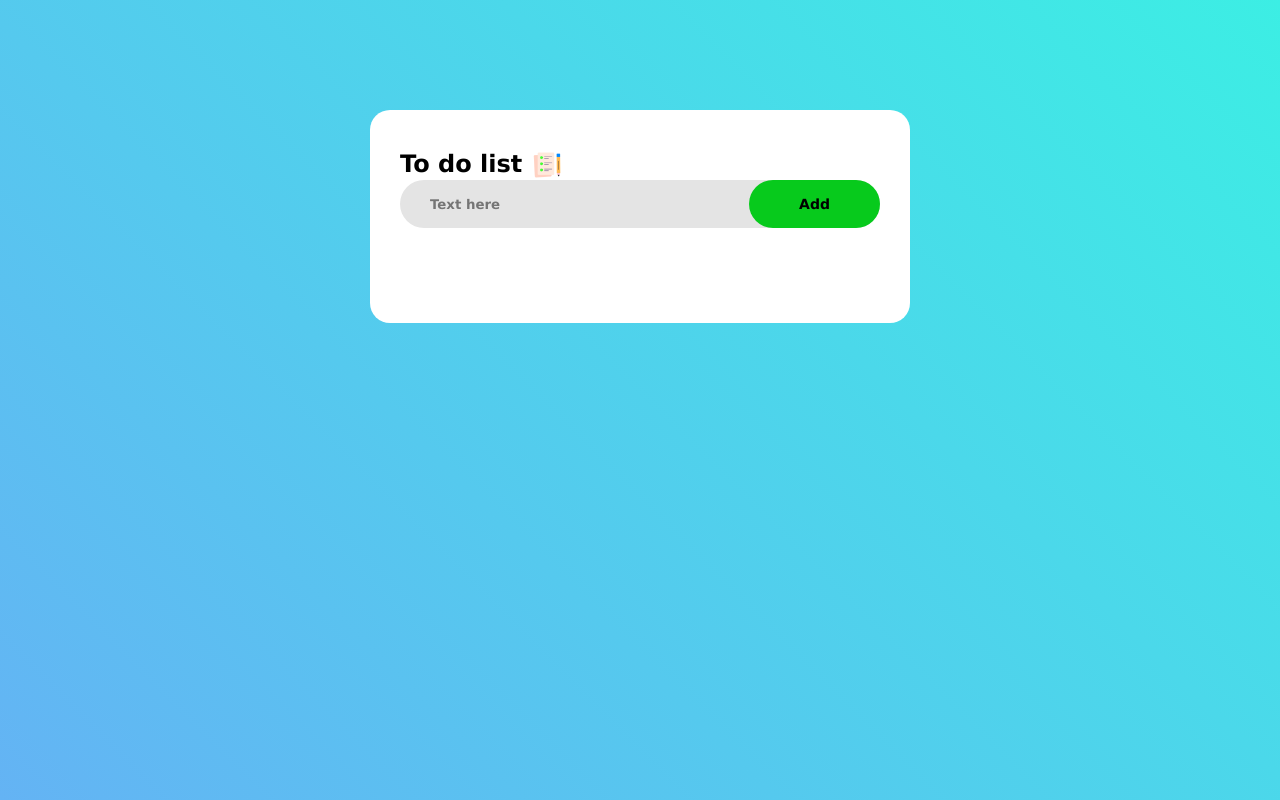
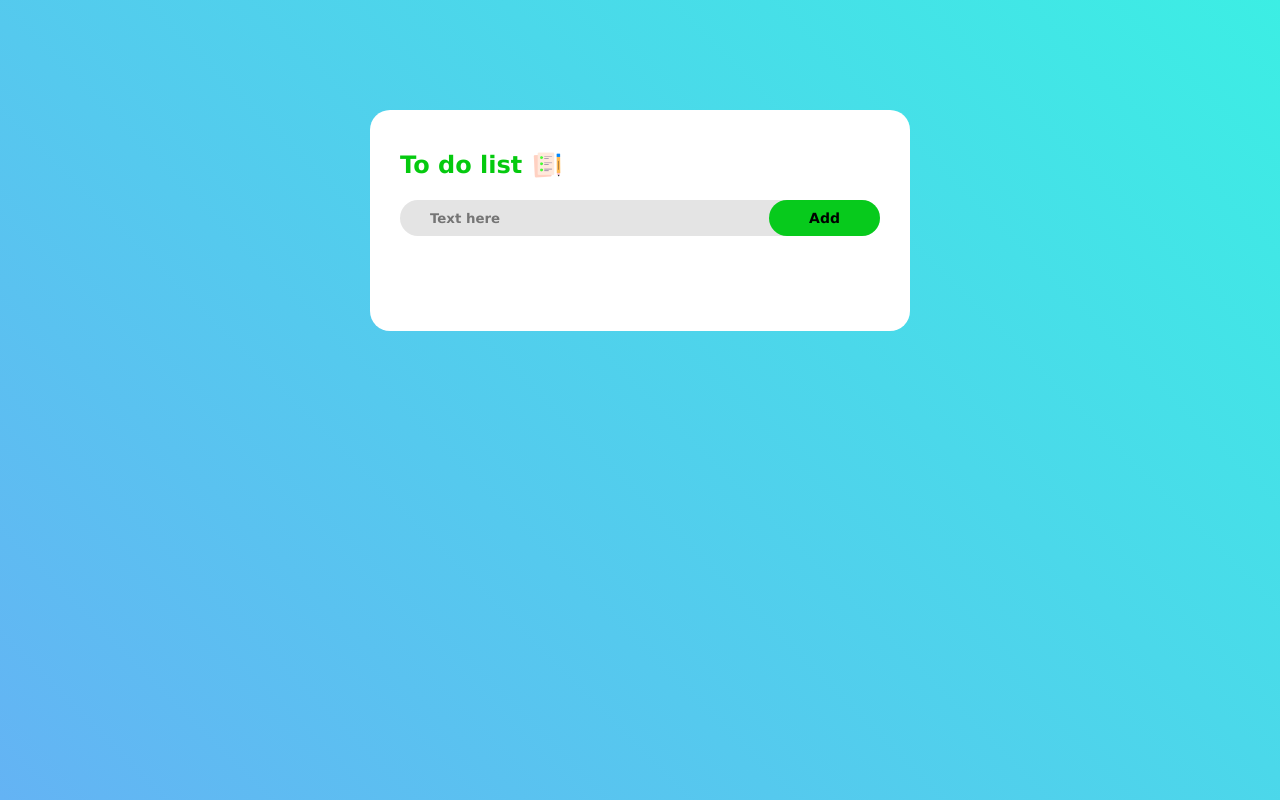
Before and after one commit to Sawla-1/To-do-list-Project, a plain HTML site: page index.html in a window 1280 px wide. Drawn offline with Linux system fonts and the light colour scheme.

Commit message:
update button

```diff
--- a/style.css
+++ b/style.css
@@ -23,6 +23,9 @@
 }
 .todo-app h2{
     display: flex;
+    margin-bottom: 20px;
+    align-items: center;
+    color:#05ca0f;
 }
 .todo-app h2 img{
     width: 30px;
@@ -46,13 +49,15 @@ input{
     font-weight: 14px;
 }
 button{
+
     border: none;
-    padding: 16px 50px;
+    padding: 10px 40px;
     border-radius: 50px;
     background-color: #07ca1c;
     color: black;
     font-size: 14px;
     cursor: pointer;
+    white-space: nowrap;
 }
 ul li{
     list-style: none;
```
